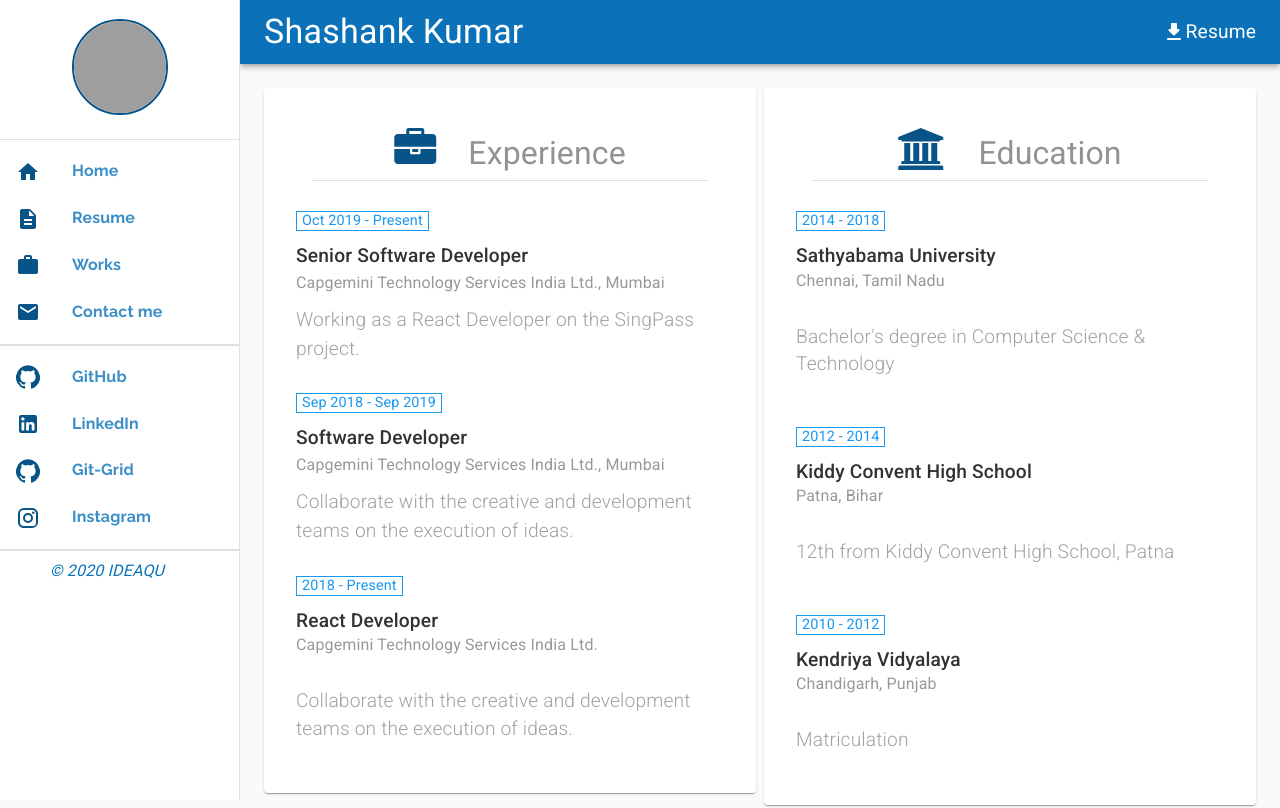
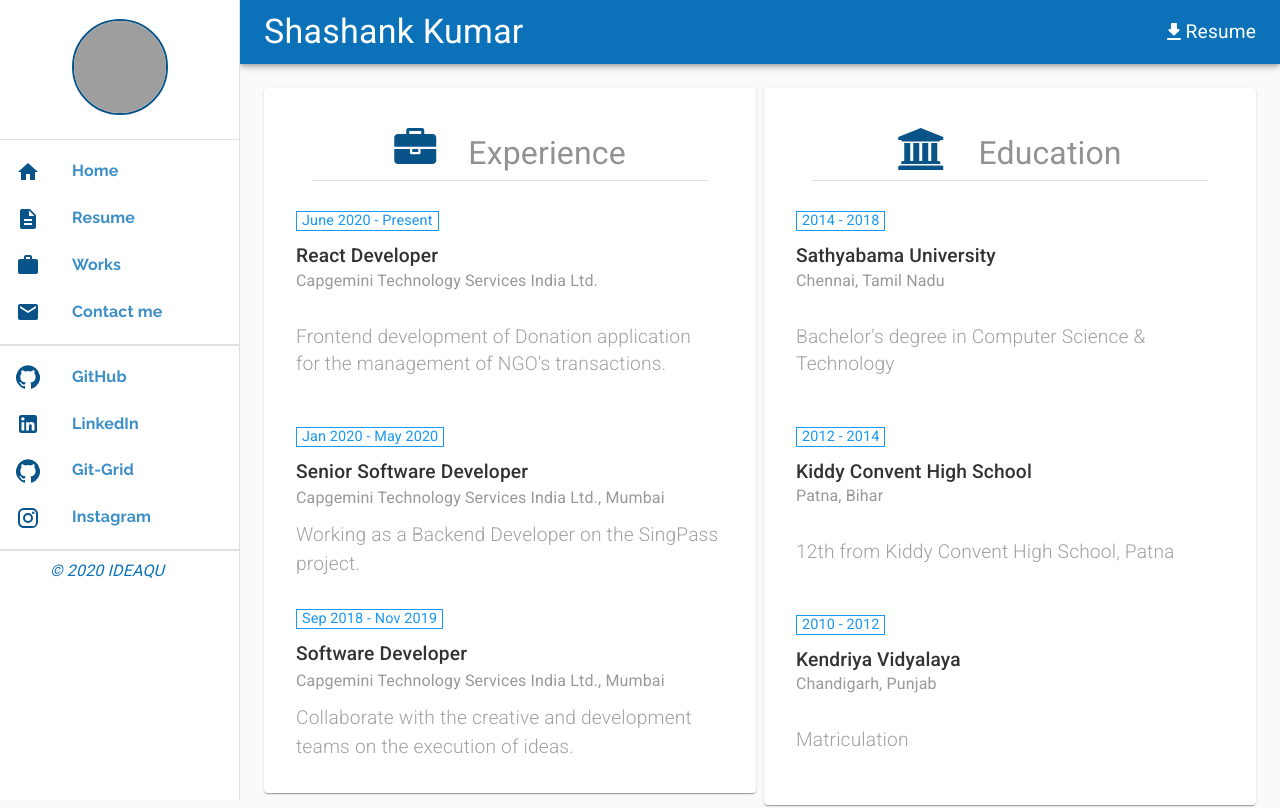
Before and after one commit to Shashank384/Shashank-Porfolio, a React (Create React App) app: page /resume in a window 1280 px wide. Shown: the top 808 px of the page. Built offline with nearby package versions, Linux system fonts and the light colour scheme; no server answers; grey boxes are pictures that could not be loaded.

Commit message:
index basic changes"

```diff
--- a/public/index.html
+++ b/public/index.html
@@ -14,11 +14,11 @@
 
     <link rel="stylesheet" href="https://cdnjs.cloudflare.com/ajax/libs/font-awesome/4.7.0/css/font-awesome.min.css">
 
-    <title>React App</title>
+    <title>Portfolio</title>
 
   </head>
   <body>
-    <noscript>You need to enable JavaScript to run this app.</noscript>
+    <noscript>A Portfolio App for Software Engineers.</noscript>
     <div id="root"></div>
   </body>
 </html>
--- a/src/components/HomePage.js
+++ b/src/components/HomePage.js
@@ -80,7 +80,7 @@ export default function RecipeReviewCard() {
     { key: 3, label: 'MongoDB' },
     { key: 4, label: 'Firebase' },
     { key: 5, label: 'Postman' },
-    { key: 6, label: 'JQuery' },
+    { key: 6, label: 'AWS' },
     { key: 7, label: 'Docker' },
     { key: 8, label: 'Selenium' },
     { key: 9, label: 'Bootstrap' },
@@ -140,7 +140,7 @@ export default function RecipeReviewCard() {
 			</CardActions>
 			<Collapse in={expanded} timeout="auto" unmountOnExit>
 				<CardContent>
-				<Typography variant="body1" color="textSecondary" component="p">
+				<Typography variant="h6" color="textSecondary" component="p">
 					Experienced Software Developer<br/>
 
 					I have an insightful knowledge in ReactJs, JavaScript, Redux, Flux.<br/><br/>
--- a/src/components/ResumePage.js
+++ b/src/components/ResumePage.js
@@ -114,20 +114,31 @@ export default function ResumePage() {
 
             <Grid container direction="column" >
               <Grid item>
-                <Typography className={classes.date}> Oct 2019 - Present </Typography>
+              <div className={classes.date}>June 2020 - Present </div>
+              </Grid>
+              <Grid item><div className={classes.name}>React Developer</div>
+              </Grid>
+              <Grid item><div className={classes.company}>Capgemini Technology Services India Ltd. </div>
+              </Grid>
+              <Grid item className={classes.singlePost}><p>Frontend development of Donation application  <br>
+                    </br>for the management of NGO's transactions. </p>
+              </Grid>
+
+              <Grid item>
+                <Typography className={classes.date}> Jan 2020 - May 2020 </Typography>
               </Grid>
               <Grid item><Typography className={classes.name}>Senior Software Developer</Typography>
               </Grid>
               <Grid item><Typography className={classes.company}>Capgemini Technology Services India Ltd., Mumbai </Typography>
               </Grid>
-              <Grid item ><Typography className={classes.singlePost}>Working as a React Developer on the SingPass  <br>
+              <Grid item ><Typography className={classes.singlePost}>Working as a Backend Developer on the SingPass  <br>
                     </br> project. </Typography>
               </Grid>
 
 
 
               <Grid item>
-                <Typography className={classes.date}>Sep 2018 - Sep 2019 </Typography>
+                <Typography className={classes.date}>Sep 2018 - Nov 2019 </Typography>
               </Grid>
               <Grid item><Typography className={classes.name}>Software Developer</Typography>
               </Grid>
@@ -137,18 +148,6 @@ export default function ResumePage() {
                     </br>teams on the execution of ideas. </Typography>
               </Grid>
 
-
-
-              <Grid item>
-                <div className={classes.date}>2018 - Present </div>
-              </Grid>
-              <Grid item><div className={classes.name}>React Developer</div>
-              </Grid>
-              <Grid item><div className={classes.company}>Capgemini Technology Services India Ltd. </div>
-              </Grid>
-              <Grid item className={classes.singlePost}><p>Collaborate with the creative and development <br>
-                    </br>teams on the execution of ideas. </p>
-              </Grid>
             </Grid>
           </Paper>
         </Grid>
@@ -222,7 +221,7 @@ export default function ResumePage() {
               variant="determinate" value={80} /><br/>
             <Typography variant="h6" align="left" component="h1">Photoshop</Typography>
               <LinearProgress className={classes.LinearProgress}
-                variant="determinate" value={50} /><br/>
+                variant="determinate" value={70} /><br/>
             <Typography variant="h6" align="left" component="h1">Material-UI</Typography>
               <LinearProgress className={classes.LinearProgress}
                 variant="determinate" value={75} /><br/>
--- a/src/components/WorksPage.js
+++ b/src/components/WorksPage.js
@@ -14,6 +14,16 @@ const useStyles = makeStyles((theme) =>({
           margin: theme.spacing(-1),
           padding: theme.spacing(1,2.5,2,1)
         },
+    },
+    carousel: {
+        '& .carousel-root': {
+            width: '55%',
+            margin: theme.spacing(5),
+            [theme.breakpoints.down('xs')]: {
+              width: '50%',
+              margin: theme.spacing(0.5),
+            }
+          }
     }
 })
 
@@ -22,7 +32,7 @@ export default function WorksPage () {
     const classes = useStyles();
     return (
     <paper className={classes.paper}>
-        <Carousel autoPlay>
+        <Carousel autoPlay className={classes.carousel} style={{width: "10%"}}>
         <div>
             <img alt="" src={require('../images/img1.PNG')} />
             <p className="legend">Portfolio App</p>
--- a/src/ui/Theme.js
+++ b/src/ui/Theme.js
@@ -2,8 +2,10 @@ import { createMuiTheme } from '@material-ui/core/styles';
 
 const arcBase = '#0B72B9'
 const arcBlue = '#3e98c7'
+
 export default createMuiTheme({
     palette: {
+        type: 'light',
         common : {
             base: `${arcBase}`,
             blue: `${arcBlue}`
```
Also changed, not shown: src/data/account.js (deleted, +0 -21 lines), src/images/fav.png (added).
